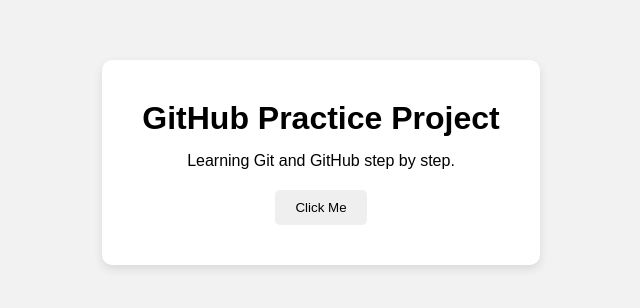
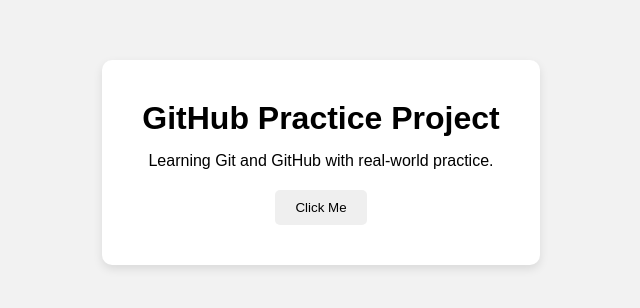
Before and after one commit to Pranavkapratwar10/github-practice, a plain HTML site: page index.html in a window 1280 px wide. Shown: the part 238-546 px from the top of the page, without its empty margins (319-959 px from the left). Drawn offline with Linux system fonts and the light colour scheme.

Commit message:
i change the index.html

```diff
--- a/index.html
+++ b/index.html
@@ -10,7 +10,7 @@
 
     <div class="container">
         <h1>GitHub Practice Project</h1>
-        <p id="message">Learning Git and GitHub step by step.</p>
+        <p id="message">Learning Git and GitHub with real-world practice.</p>
 
         <button onclick="changeMessage()">Click Me</button>
     </div>
```
